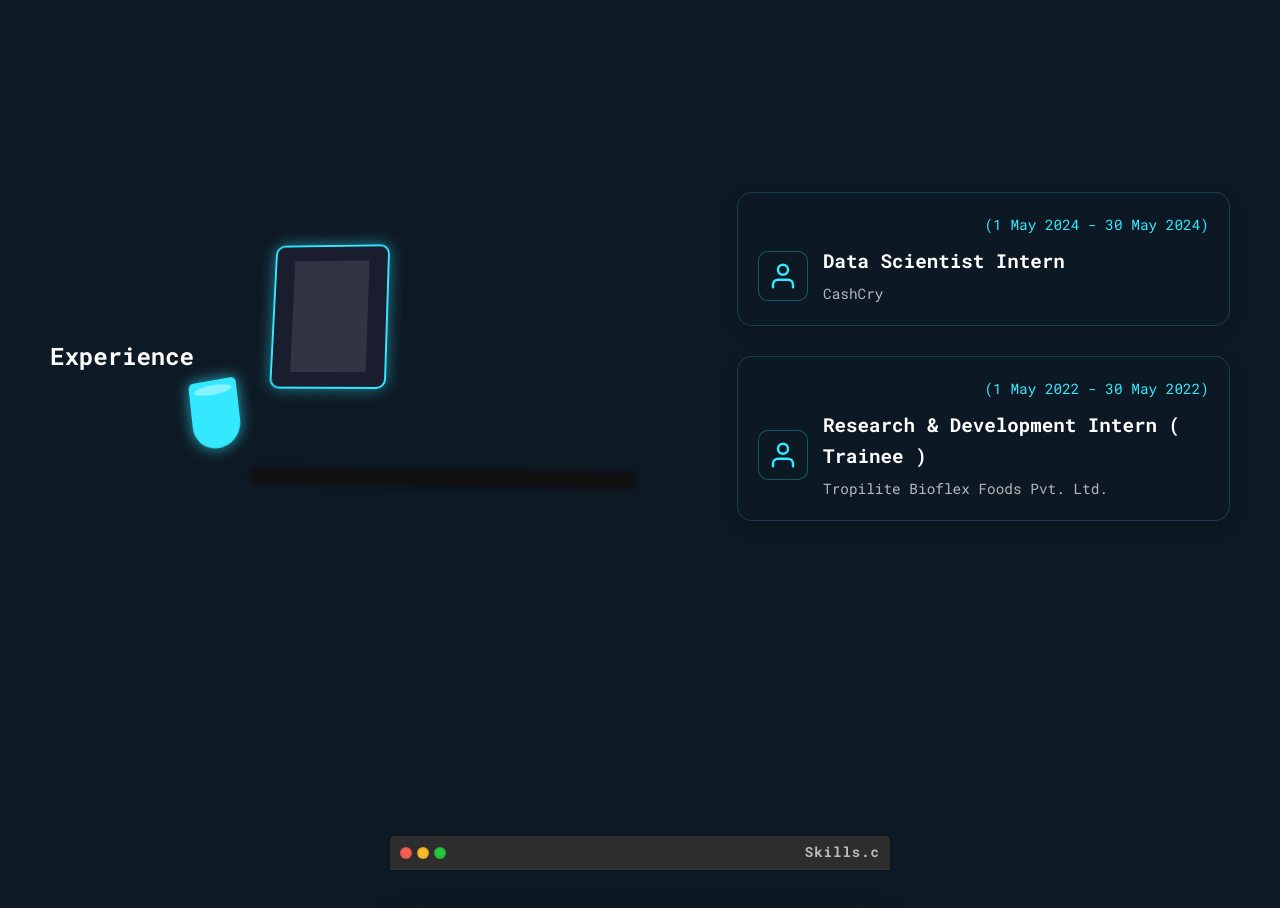
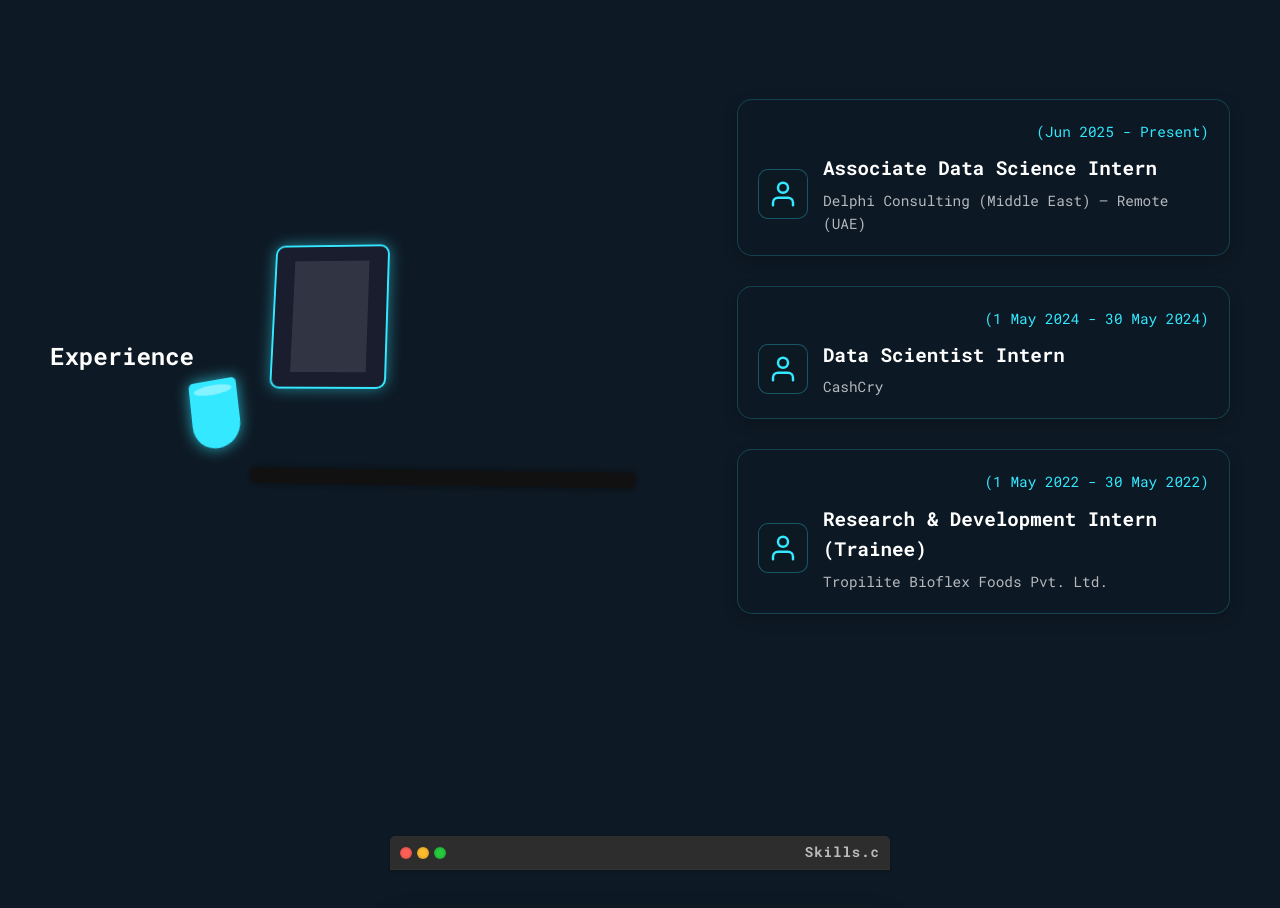
Before and after one commit to SINGHBP29/Preview_Bhanu, a React (Create React App) app in the folder portfolio-website/: page / in a window 1280 px wide. Shown: the part 2240-3148 px from the top of the page. Built offline with nearby package versions, Linux system fonts and the light colour scheme.

Commit message:
Update Experience.js

```diff
--- a/portfolio-website/src/components/Experience.js
+++ b/portfolio-website/src/components/Experience.js
@@ -3,19 +3,24 @@ import '../styles/Experience.css';
 
 function Experience() {
   // Experience data
-
   const experiences = [
+    {
+      period: "(Jun 2025 - Present)",
+      title: "Associate Data Science Intern",
+      organization: "Delphi Consulting (Middle East) – Remote (UAE)",
+      icon: "user-icon" // Replace with actual icon if available
+    },
     {
       period: "(1 May 2024 - 30 May 2024)",
       title: "Data Scientist Intern",
       organization: "CashCry",
-      icon: "user-icon" // This would be replaced with actual icon
+      icon: "user-icon"
     },
     {
       period: "(1 May 2022 - 30 May 2022)",
-      title: "Research & Development Intern ( Trainee )",
+      title: "Research & Development Intern (Trainee)",
       organization: "Tropilite Bioflex Foods Pvt. Ltd.",
-      icon: "user-icon" // This would be replaced with actual icon
+      icon: "user-icon"
     }
   ];
 
```
